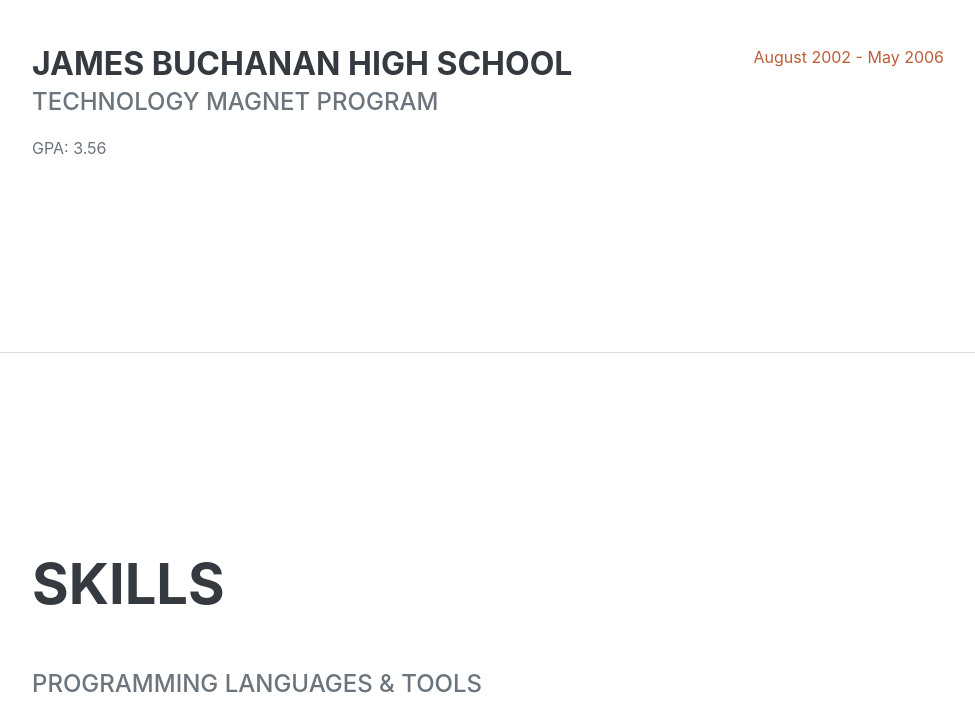
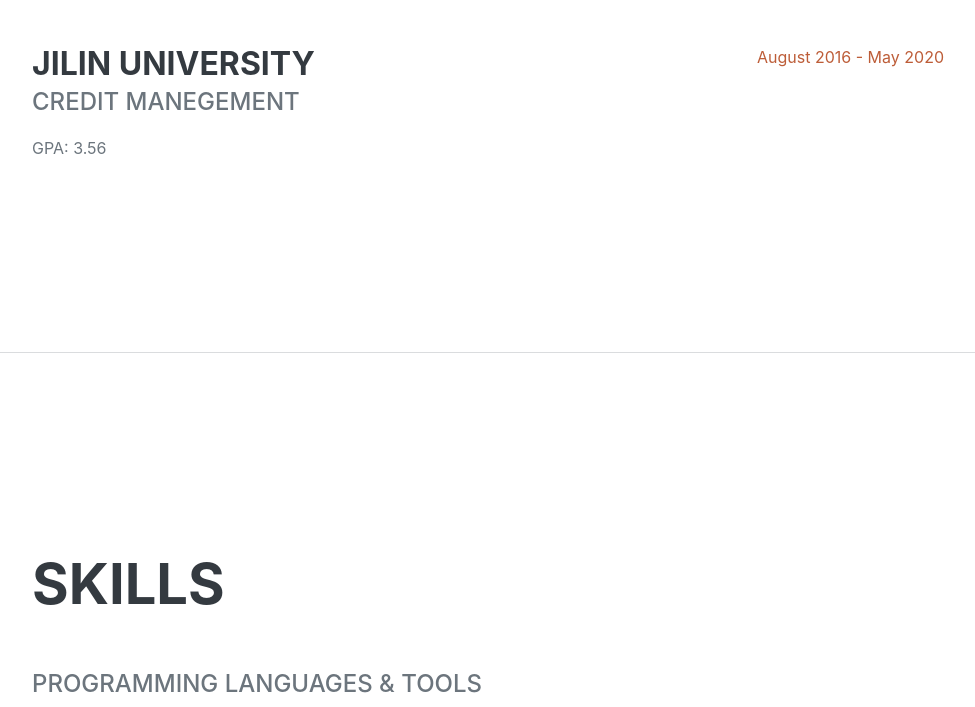
Before and after one commit to XuejingDing/XuejingDing.github.io, a plain HTML site: page index.html in a window 1280 px wide. Shown: the part 2455-3162 px from the top of the page, without its empty margins (288-1263 px from the left). Drawn offline with nearby package versions, Linux system fonts and the light colour scheme; a web font is replaced by a local one.

Commit message:
Update index.html

```diff
--- a/index.html
+++ b/index.html
@@ -111,11 +111,11 @@
                     </div>
                     <div class="d-flex flex-column flex-md-row justify-content-between">
                         <div class="flex-grow-1">
-                            <h3 class="mb-0">James Buchanan High School</h3>
-                            <div class="subheading mb-3">Technology Magnet Program</div>
+                            <h3 class="mb-0">Jilin University</h3>
+                            <div class="subheading mb-3">Credit Manegement</div>
                             <p>GPA: 3.56</p>
                         </div>
-                        <div class="flex-shrink-0"><span class="text-primary">August 2002 - May 2006</span></div>
+                        <div class="flex-shrink-0"><span class="text-primary">August 2016 - May 2020</span></div>
                     </div>
                 </div>
             </section>
```
